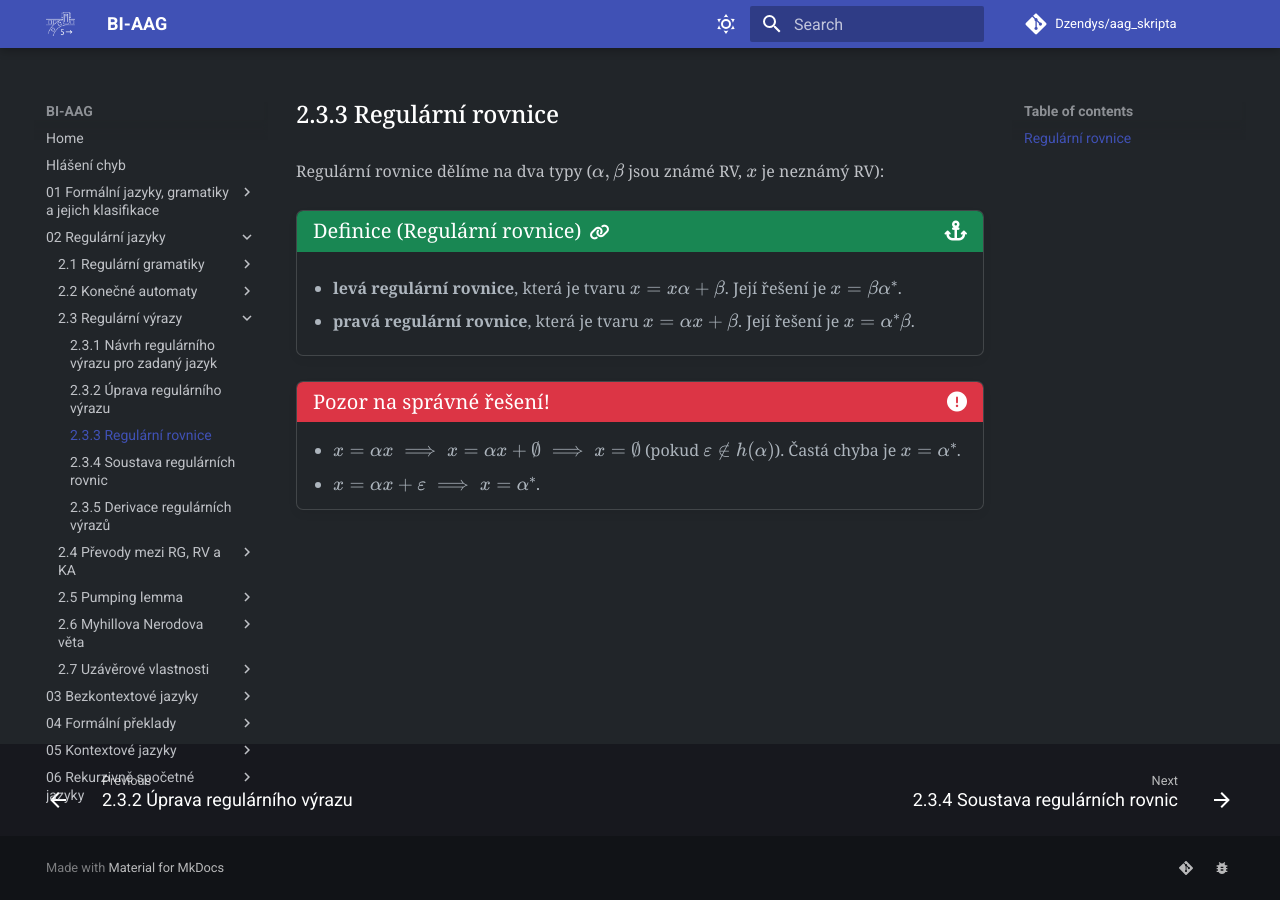
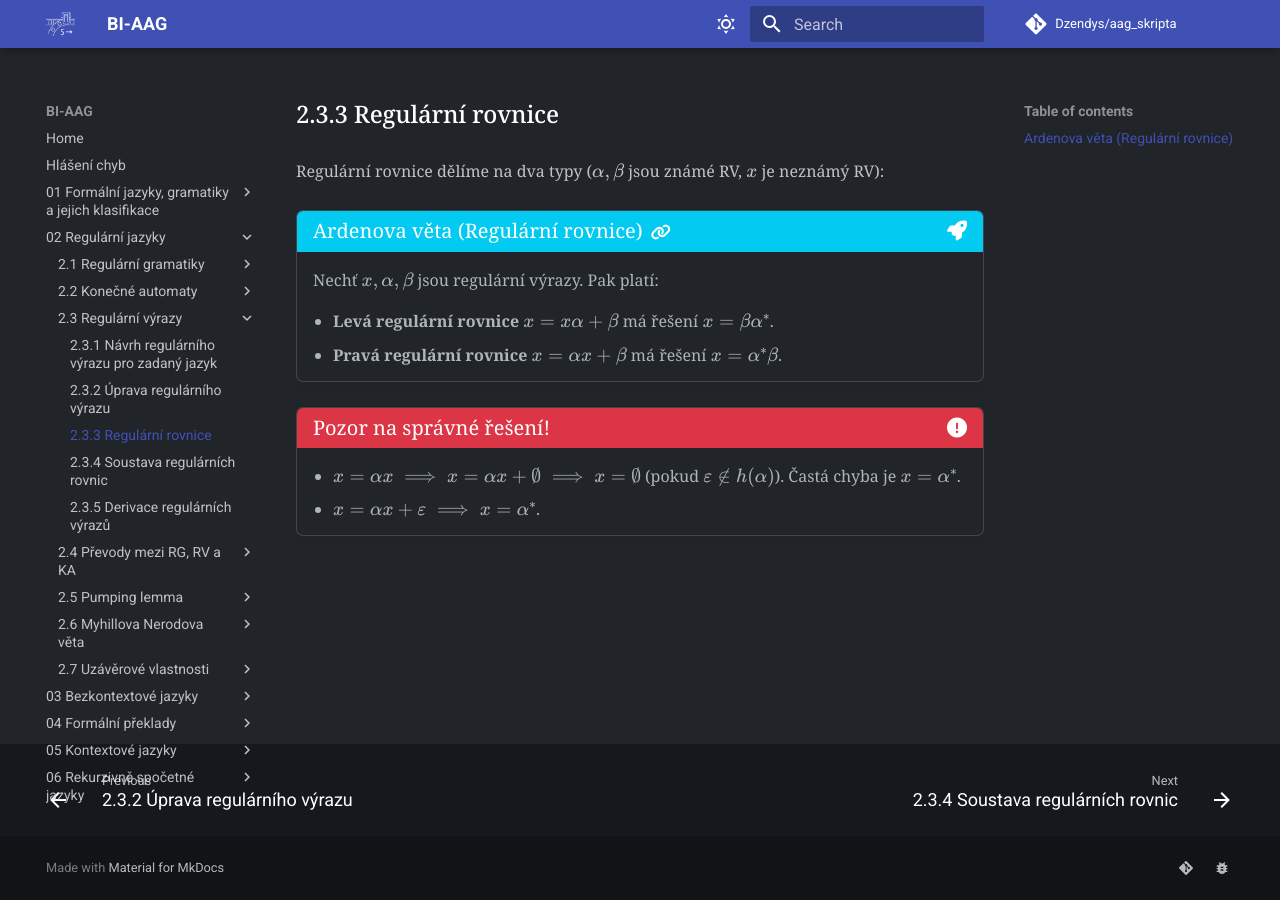
Before and after one commit to Dzendys/aag_skripta, an MkDocs documentation site: the page built from docs/02_Regulární_jazyky/2.3_Regulární_výrazy/2.3.3_Regulární_rovnice.md, in a window 1280 px wide. Built offline with MkDocs 1.6.1 and Material for MkDocs 9.7.7, drawn with Linux system fonts in a browser that asks for light colours; comment, search, counter and statistics services are not loaded.

Commit message:
Sync regular expressions identities and theorems with lecture 4

```diff
--- a/docs/02_Regulární_jazyky/2.3_Regulární_výrazy/2.3.3_Regulární_rovnice.md
+++ b/docs/02_Regulární_jazyky/2.3_Regulární_výrazy/2.3.3_Regulární_rovnice.md
@@ -3,13 +3,14 @@
 Regulární rovnice dělíme na dva typy ($\alpha, \beta$ jsou známé RV, $x$ je neznámý RV):
 
 <a id="def-regularni-rovnice"></a>
-!!! Definition "[Definice (Regulární rovnice)](#def-regularni-rovnice)"
+!!! Theorem "[Ardenova věta (Regulární rovnice)](#def-regularni-rovnice)"
 
-    ### Regulární rovnice {#def-regularni-rovnice}
+    ### Ardenova věta (Regulární rovnice) {#def-regularni-rovnice}
 
-    * **levá regulární rovnice**, která je tvaru $x = x\alpha + \beta$. Její řešení je $x = \beta\alpha^*$.
+    Nechť $x, \alpha, \beta$ jsou regulární výrazy. Pak platí:
 
-    * **pravá regulární rovnice**, která je tvaru $x = \alpha x + \beta$. Její řešení je $x = \alpha^*\beta$.
+    *   **Levá regulární rovnice** $x = x\alpha + \beta$ má řešení $x = \beta\alpha^*$.
+    *   **Pravá regulární rovnice** $x = \alpha x + \beta$ má řešení $x = \alpha^*\beta$.
 
 !!! Warning "Pozor na správné řešení!"
 
```
Also changed, not shown: docs/02_Regulární_jazyky/2.3_Regulární_výrazy/2.3.2_Úprava_regulárního_výrazu.md (+32 -7 lines), docs/02_Regulární_jazyky/2.3_Regulární_výrazy/2.3.4_Soustava_regulárních_rovnic.md (+13 -0 lines).
